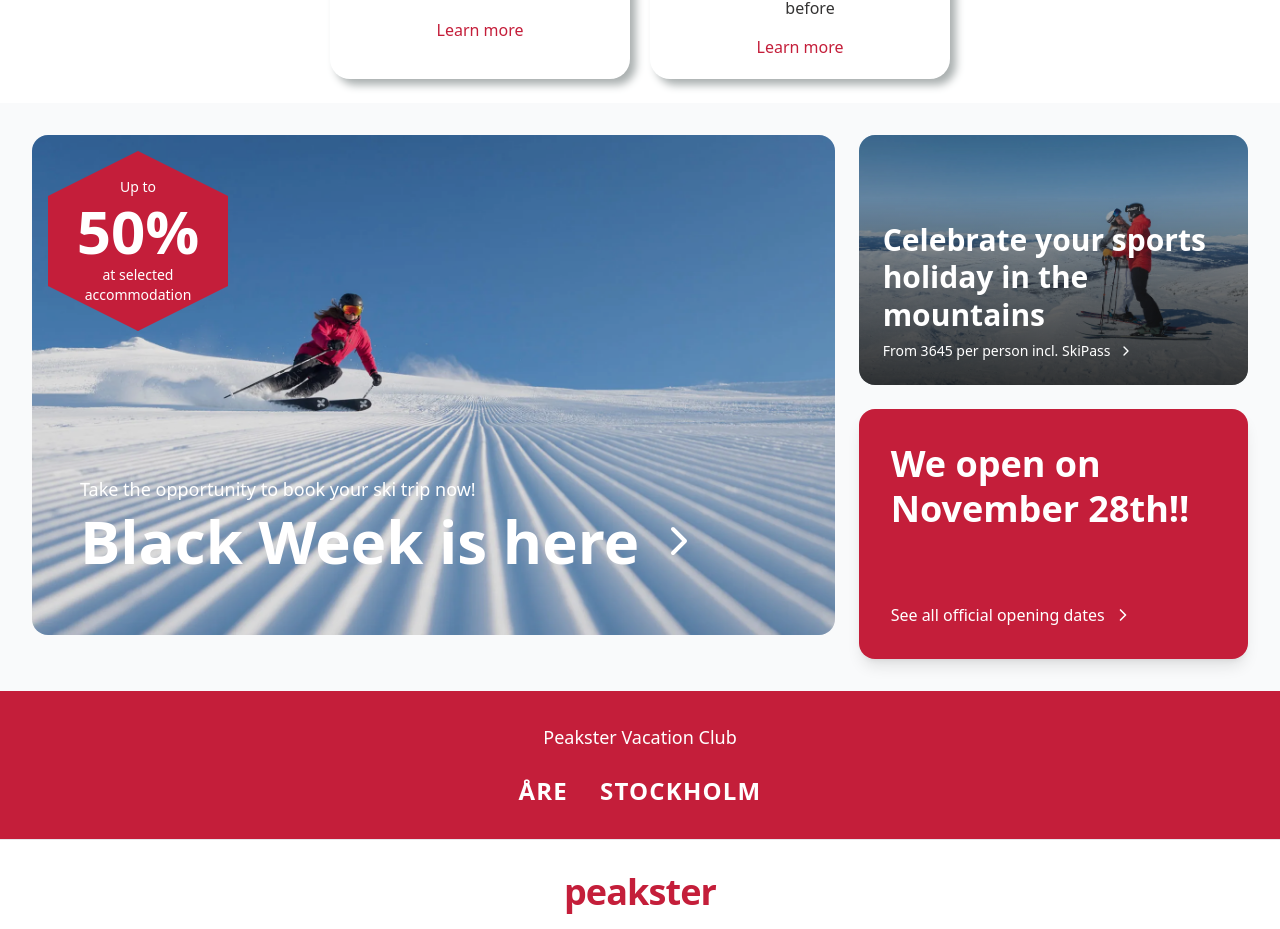
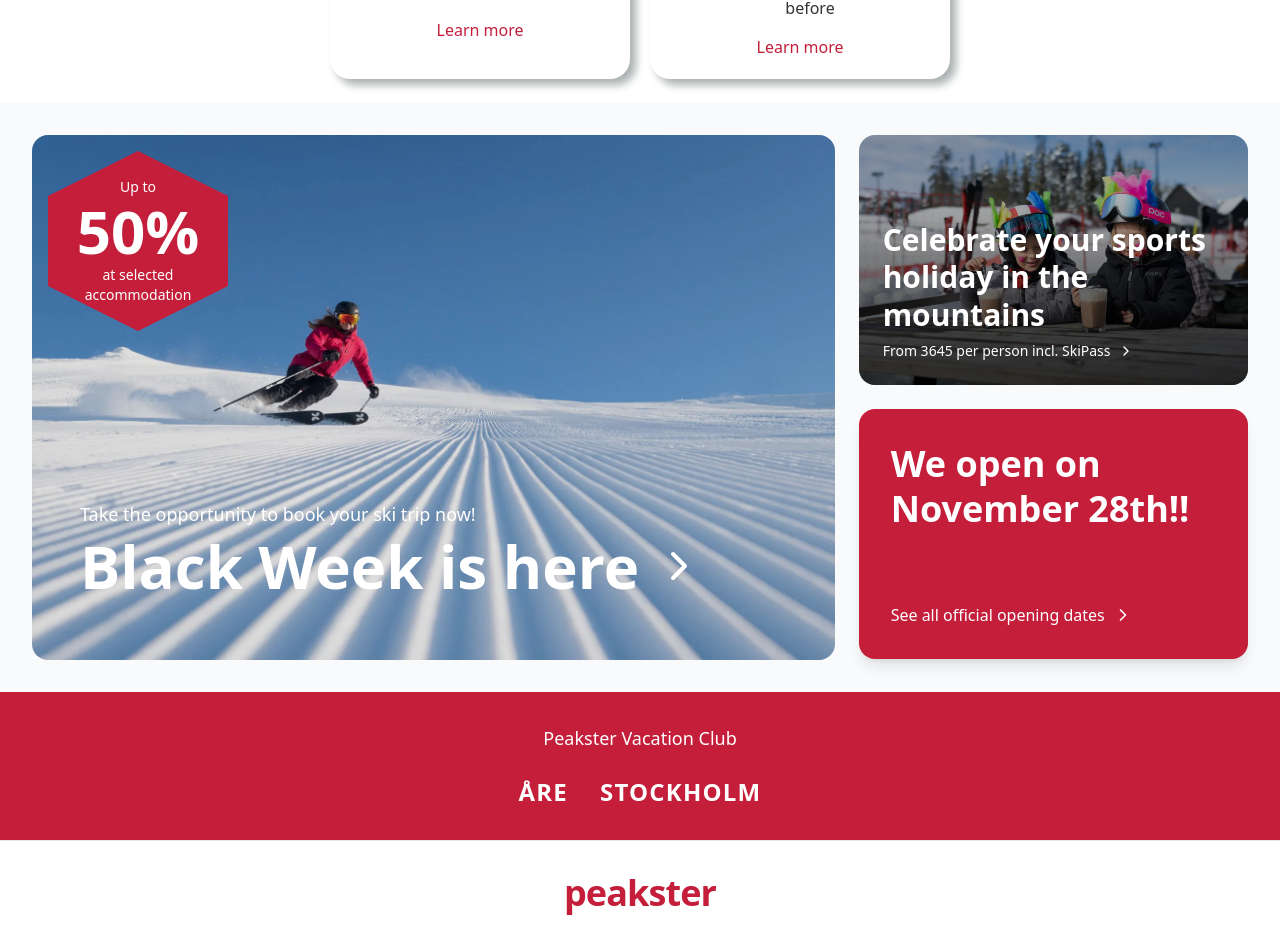
Before and after one commit to KaviSubi55/Works, a Next.js app: page / in a window 1280 px wide. Shown: the part 812-1741 px from the top of the page. Built offline with nearby package versions, Linux system fonts and the light colour scheme.

Commit message:
added changes

```diff
--- a/components/HeroSection/index.tsx
+++ b/components/HeroSection/index.tsx
@@ -12,7 +12,7 @@ const HeroSection: React.FC = () => {
       <div className="max-w-[1440px] mx-auto px-4 sm:px-6 lg:px-8 py-8">
         <div className="grid grid-cols-1 lg:grid-cols-12 gap-6">
           {/* Main Banner - Left Side (Large) */}
-          <div className="lg:col-span-8 relative h-[400px] lg:h-[500px] rounded-2xl overflow-hidden group cursor-pointer">
+          <div className="lg:col-span-8 relative h-[400px] lg:h-[525px] rounded-2xl overflow-hidden group cursor-pointer">
             {/* Background - Winter image */}
             <div
               className="absolute inset-0 bg-cover bg-center bg-no-repeat"
@@ -58,7 +58,7 @@ const HeroSection: React.FC = () => {
               {/* Background - Winter image */}
               <div
                 className="absolute inset-0 bg-cover bg-center bg-no-repeat"
-                style={{ backgroundImage: 'url(/winter-home4.jpg)' }}
+                style={{ backgroundImage: 'url(/winter-home5.jpg)' }}
               >
                 {/* Dark overlay for better text readability */}
                 <div className="absolute inset-0 bg-black/30" />
```
Also changed, not shown: public/winter-home5.jpg (added).
